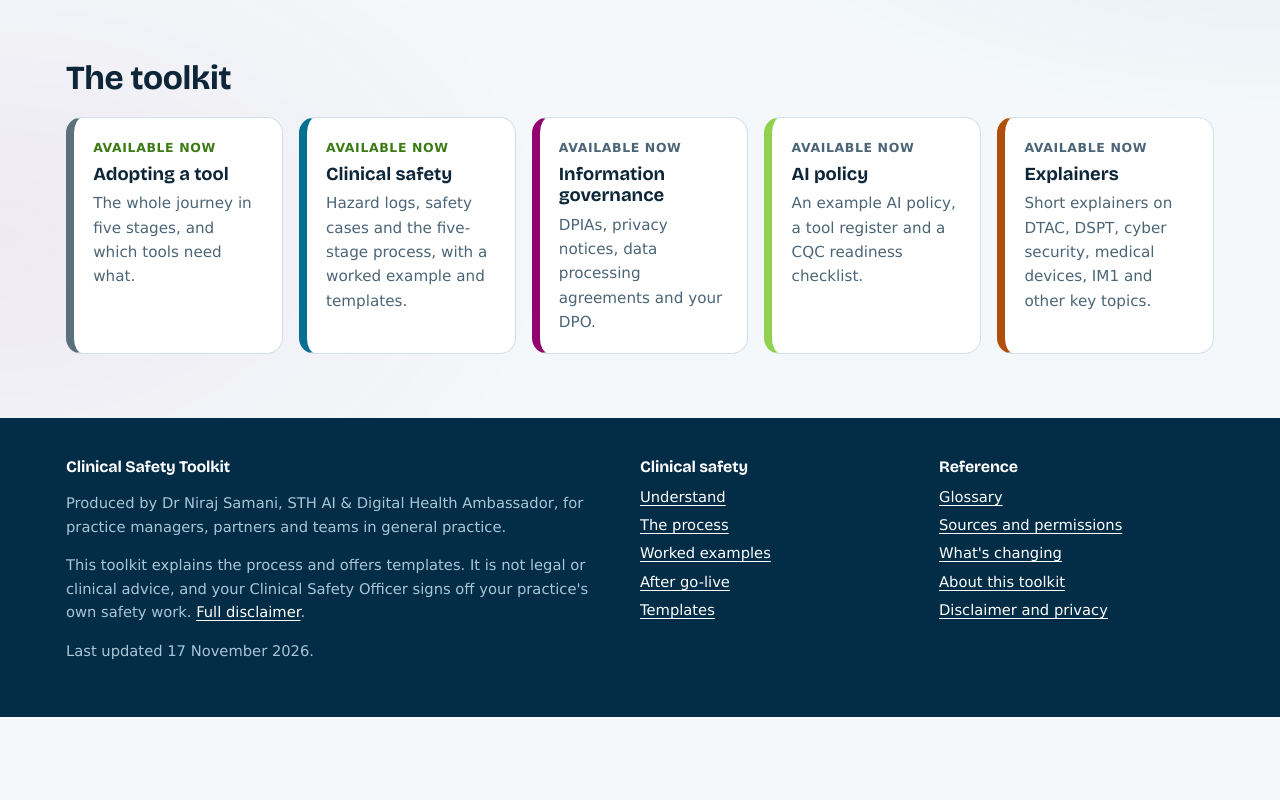
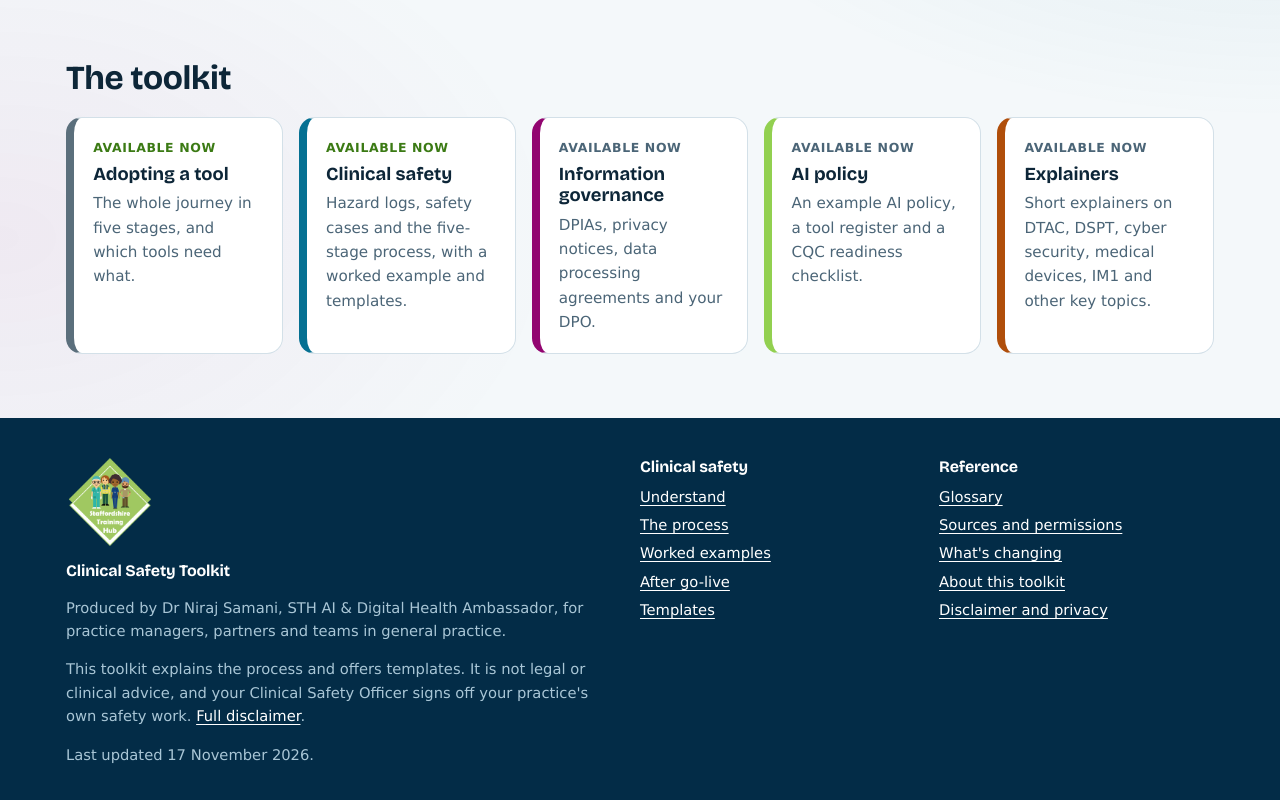
Before and after one commit to nirajsamani077/clinical-safety-toolkit, an Astro site: page / in a window 1280 px wide. Shown: the part 1802-2602 px from the top of the page. Before the commit the page ends 2519 px from the top, so only its background shows below. Built offline with nearby package versions, Linux system fonts and the light colour scheme; Astro itself is replaced by a stand-in of ours; no server answers; a web font is replaced by a local one.

Commit message:
STH logo in footer, favicon and home-screen icon
Co-Authored-By: Claude Opus 5.5 <noreply@anthropic.com>
Claude-Session: https://claude.ai/code/session_01Lrw3bepRd4oyBnCoFQeBoe

```diff
--- a/src/layouts/Base.astro
+++ b/src/layouts/Base.astro
@@ -15,6 +15,8 @@ const pageTitle = title ? `${title} | ${site.name}` : site.name;
     <meta name="claude:viewport-fit-sides" content="cover" />
     <title>{pageTitle}</title>
     <meta name="description" content={description} />
+    <link rel="icon" type="image/png" href="/favicon.png" />
+    <link rel="apple-touch-icon" href="/apple-touch-icon.png" />
     <link rel="preconnect" href="https://fonts.googleapis.com" />
     <link rel="preconnect" href="https://fonts.gstatic.com" crossorigin />
     <link rel="stylesheet" href="https://fonts.googleapis.com/css2?family=Bricolage+Grotesque:opsz,wght@12..96,600;12..96,700;12..96,800&display=swap" />
@@ -74,6 +76,7 @@ const pageTitle = title ? `${title} | ${site.name}` : site.name;
     <footer class="foot">
       <div class="wrap">
         <div>
+          <a class="foot-logo" href="https://staffordshiretraininghub.com/resources/ai-and-digital-health/" target="_blank" rel="noopener"><img src="/sth-logo.png" alt="Staffordshire Training Hub" width="88" height="88" /></a>
           <h2>{site.name}</h2>
           <p>Produced by {site.author}, for practice managers, partners and teams in general practice.</p>
           <p>This toolkit explains the process and offers templates. It is not legal or clinical advice, and your Clinical Safety Officer signs off your practice's own safety work. <a href="/disclaimer">Full disclaimer</a>.</p>
--- a/src/styles/global.css
+++ b/src/styles/global.css
@@ -583,3 +583,4 @@ sup a { text-decoration: none; font-weight: 700; font-size: 0.8em; padding: 0 0.
 @media print { .theme-btn { display: none; } }
 @media (min-width: 1180px) { .mast .wrap { gap: 0.6rem; flex-wrap: nowrap; } .mast nav { flex-wrap: nowrap; } .mast nav a { padding: 0.4rem 0.55rem; white-space: nowrap; } .brand { flex: none; } }
 @media (min-width: 761px) and (max-width: 1179px) { .mast nav { order: 3; width: 100%; } .s-open { margin-left: auto; } }
+.foot-logo { display: inline-block; margin-bottom: 0.6rem; } .foot-logo img { display: block; width: 88px; height: 88px; }
```
Also changed, not shown: public/apple-touch-icon.png (added), public/favicon.png (added), public/sth-logo.png (added).
